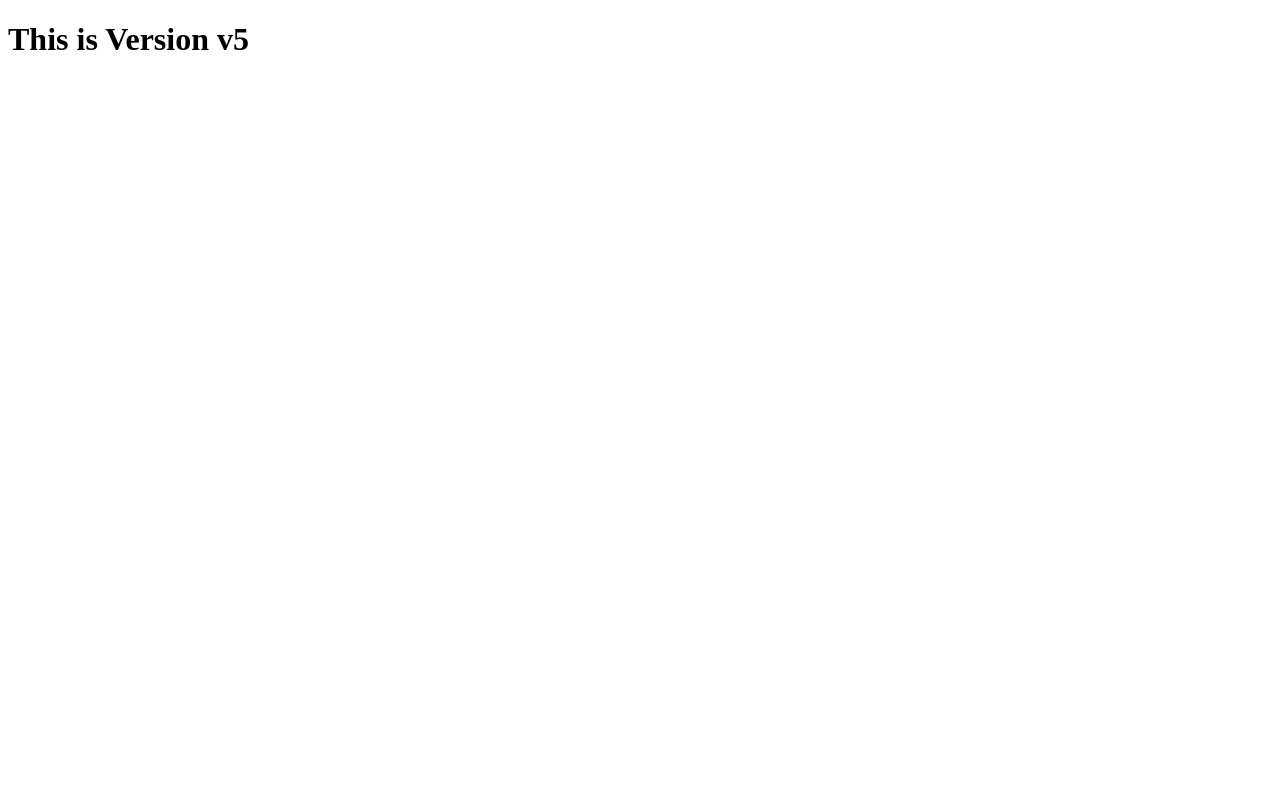
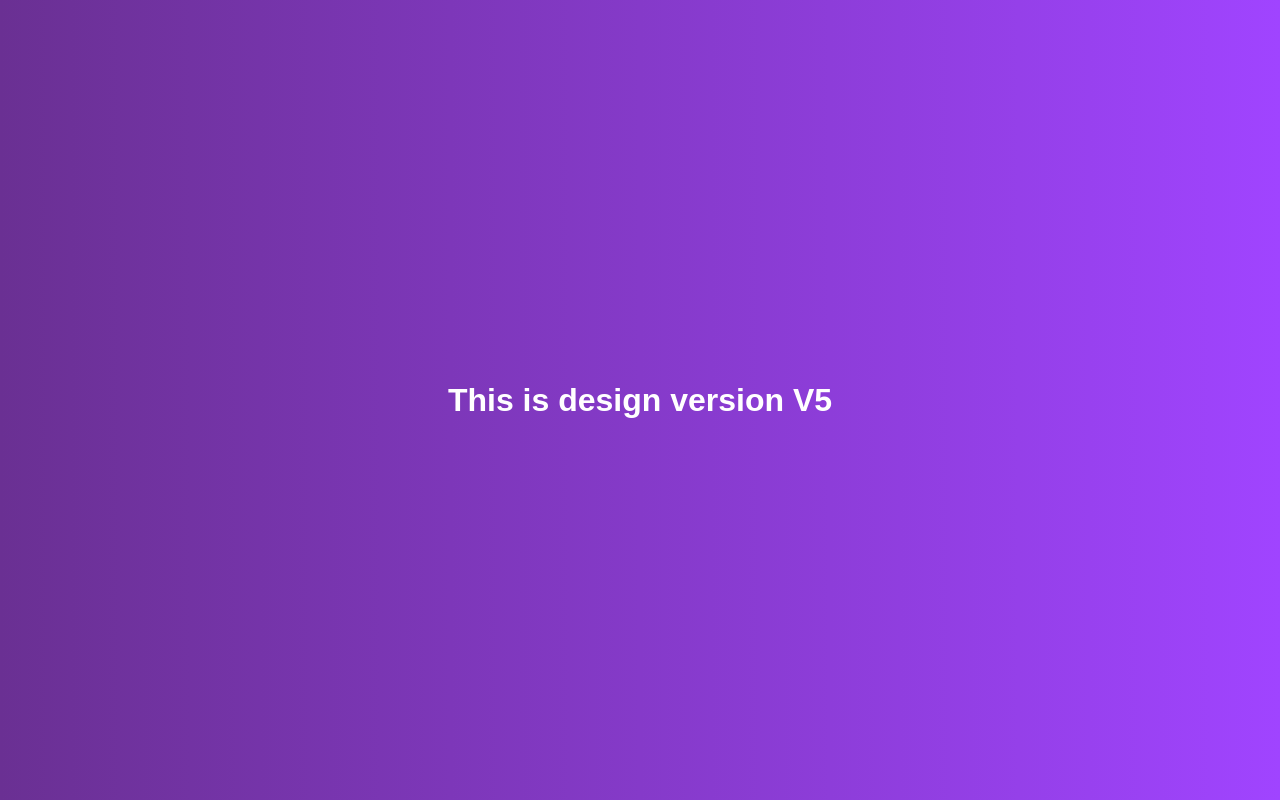
Before and after one commit to SwarTej/MyRepo, a plain HTML site: page index.html in a window 1280 px wide. Drawn offline with Linux system fonts and the light colour scheme.

Commit message:
Changed H1

```diff
--- a/index.html
+++ b/index.html
@@ -3,9 +3,10 @@
 <head>
     <meta charset="UTF-8">
     <meta name="viewport" content="width=device-width, initial-scale=1.0">
+    <link rel="stylesheet" href="styles.css">
     <title>Document</title>
 </head>
 <body>
-    <h1>This is Version v5</h1>
+    <h1>This is design version V5</h1>
 </body>
 </html>
--- /dev/null
+++ b/styles.css
@@ -0,0 +1,17 @@
+/* styles.css*/
+body{
+    /*set a gradient background from purple to teal*/
+    background: linear-gradient(to right, #6a3093, #a044ff);
+    font-family: Arial, sans-serif;
+    color: white;
+    margin: 0;
+    padding: 0;
+    display: flex;
+    justify-content: center;
+    align-items: center;
+    height: 100vh;
+}
+h1{
+    font-size: 2em;
+    text-align: center;
+}
```
Also changed, not shown: 1 other file.
